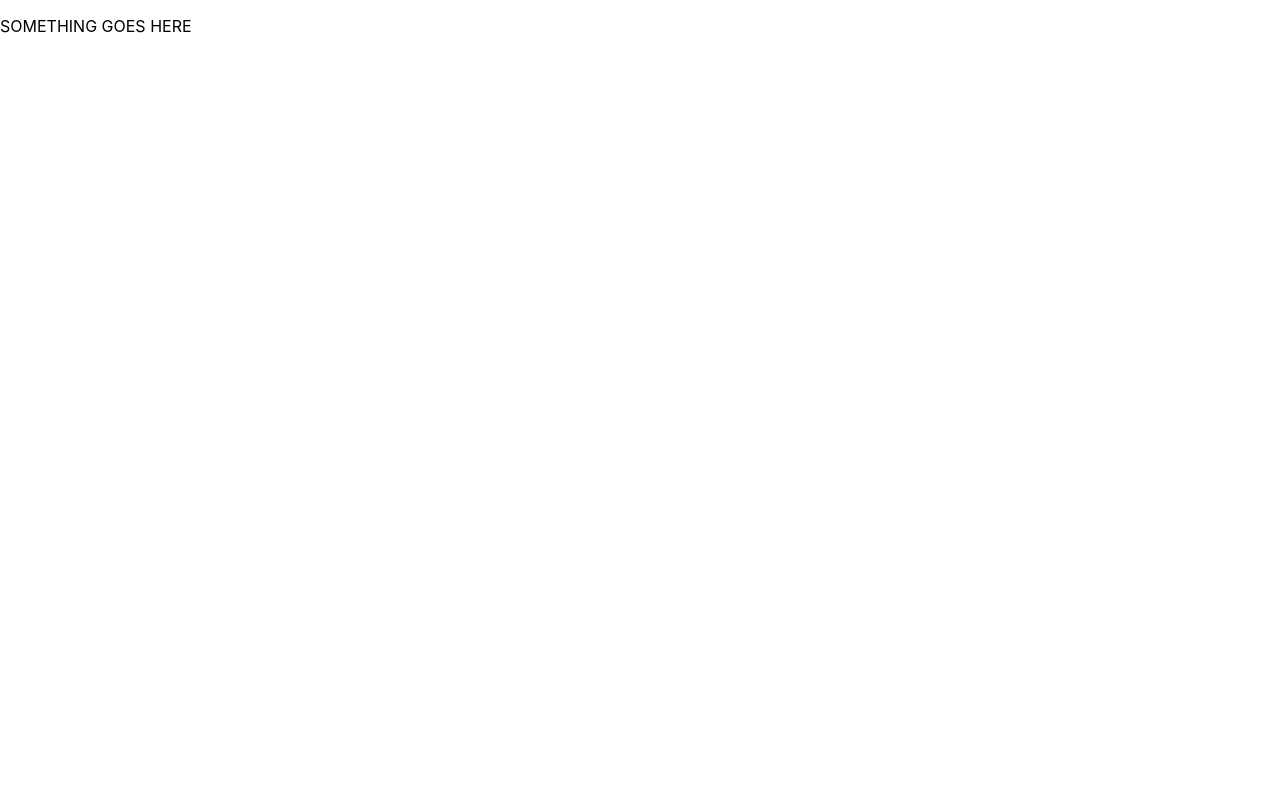
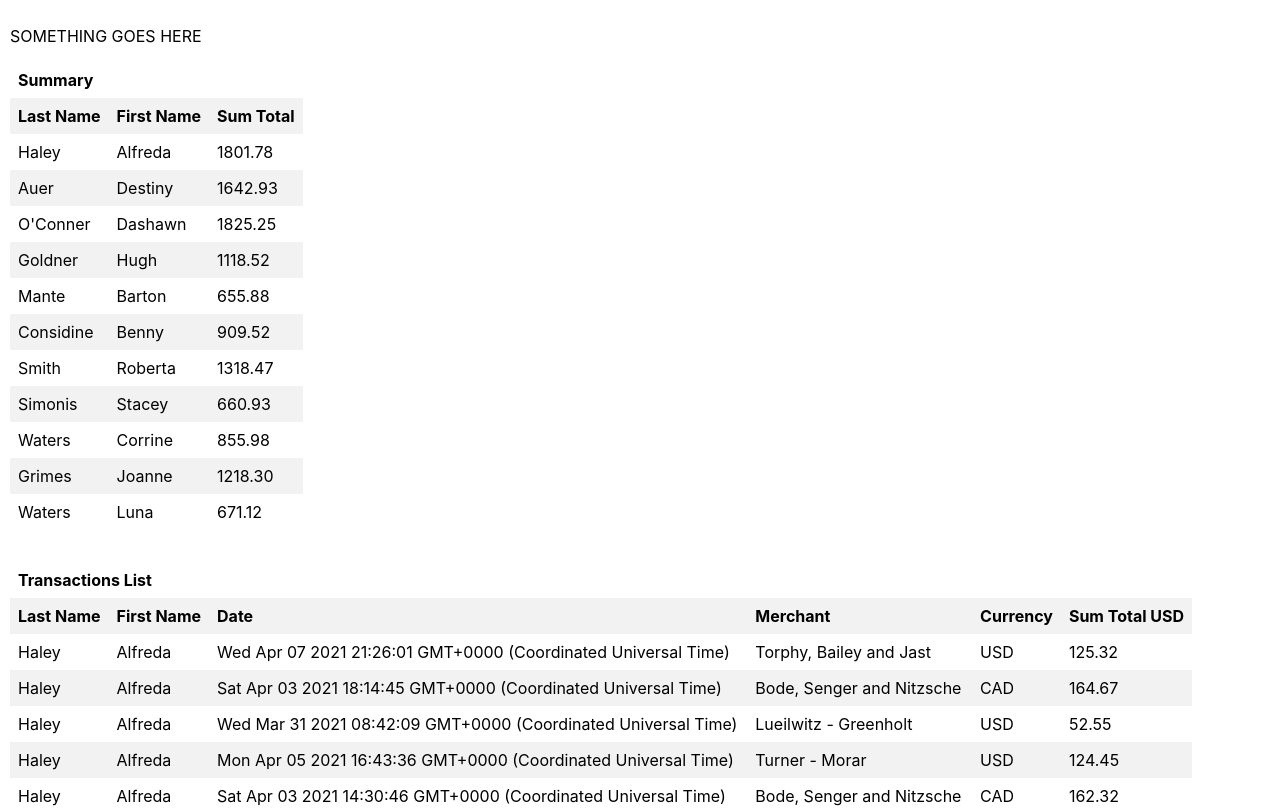
Before and after one commit to deeguyz/hoppier, a React (Create React App) app: page / in a window 1280 px wide. Shown: the top 808 px of the page. Built offline with nearby package versions, Linux system fonts and the light colour scheme.

Commit message:
Added tables with scrollboar

```diff
--- a/package.json
+++ b/package.json
@@ -3,15 +3,21 @@
   "version": "0.1.0",
   "private": true,
   "dependencies": {
+    "@apollo/client": "^3.3.14",
     "@emotion/react": "^11.1.4",
     "@emotion/styled": "^11.0.0",
     "@testing-library/jest-dom": "^5.11.4",
     "@testing-library/react": "^11.1.0",
     "@testing-library/user-event": "^12.1.10",
+    "apollo-client": "^2.6.10",
     "faker": "^5.1.0",
+    "graphql": "^15.5.0",
     "react": "^17.0.1",
+    "react-apollo": "^3.1.5",
     "react-dom": "^17.0.1",
     "react-scripts": "4.0.1",
+    "react-table": "^7.6.3",
+    "react-tables": "^1.0.2",
     "web-vitals": "^0.2.4"
   },
   "scripts": {
--- a/src/App.js
+++ b/src/App.js
@@ -1,6 +1,8 @@
 import styled from '@emotion/styled';
-import {useState} from 'react';
+import {useMemo, useState} from 'react';
 import { getMerchants, getTransactions, getUsers } from './utils/GraphQLData';
+import Table from './table';
+import './table.css';
 
 const Content = styled.div`
   box-shadow: 0px 4px 15px rgba(0, 0, 0, 0.08);
@@ -13,6 +15,7 @@ function App() {
   const [merchants, setMerchants] = useState([]);
   const [transactions, setTransactions] = useState([]);
   const [users, setUsers] = useState([]);
+  const [toggle, setToggle] = useState('USD');
 
   getMerchants().then((value) => {
     setMerchants(value);
@@ -31,29 +34,117 @@ function App() {
   const transac = transactions;
   const user = users;
 
-  for(var i in merch){
+  for(let i in merch){
     console.log(merch[i]);
-    // if(merch[i].currency === 'CAD'){
-    //   console.log(merch[i])
-    // }
   }
 
-  for(var i in transac){
+  for(let i in transac){
     console.log(transac[i]);
   }
 
-  for(var i in user) {
+  for(let i in user) {
     console.log(user[i]);
   }
+
+  var history = [];
+  var summary = [];
+  for(let i in user){
+    let count = 0;
+    for(let j in transac){
+      if(user[i].cardId === transac[j].cardId){
+        count = count + transac[j].amountInUSDCents;
+
+        let res = merch.find(e => {
+          return e.networkId === transac[j].merchantNetworkId;
+        })
+
+        history.push({"UID": user[i].id,"lastName": user[i].lastName, "firstName": user[i].firstName, "date": transac[j].date.toString(), "merchant": res.name, "currency": res.currency, "totalUSD": (transac[j].amountInUSDCents/60).toFixed(2) });
+      }
+    }
+    summary.push({"UID": user[i].id,"lastName": user[i].lastName, "firstName": user[i].firstName, "sum": (count/60.0).toFixed(2)});
+  }
+
+  console.log(summary);
+  console.log(history);
+
+  for(let i in summary){
+    console.log(summary[i]);
+  }
+
+  for(let i in history){
+    console.log(history[i]);
+  }
+
+  const columnSummary = useMemo (
+    () => [
+      {
+        Header: "Summary",
+        columns: [
+          {
+            Header: "Last Name",
+            accessor: "lastName"
+          },
+          {
+            Header: "First Name",
+            accessor: "firstName"
+          },
+          {
+            Header: "Sum Total",
+            accessor: "sum"
+          }
+        ]
+      }
+    ],
+    []
+  )
+
+  const columnList = useMemo (
+    () => [
+      {
+        Header: "Transactions List",
+        columns: [
+          {
+            Header: "Last Name",
+            accessor: "lastName"
+          },
+          {
+            Header: "First Name",
+            accessor: "firstName"
+          },
+          {
+            Header: "Date",
+            accessor: "date"
+          },
+          {
+            Header: "Merchant",
+            accessor: "merchant"
+          },
+          {
+            Header: "Currency",
+            accessor: "currency"
+          },
+          {
+            Header: "Sum Total USD",
+            accessor: "totalUSD"
+          }
+        ]
+      }
+    ],
+    []
+  )
 
 
   return (
     // <Content>App goes here!</Content>
-    <div>
-      <p>
-        SOMETHING GOES HERE
-      </p>
-    </div>
+    <Content>
+      <div>
+        <p>
+          SOMETHING GOES HERE
+        </p>
+        <Table columns={columnSummary} data={summary} />
+        <Table columns={columnList} data={history} />
+      </div>
+    </Content>
   );
 }
 
--- /dev/null
+++ b/src/table.css
@@ -0,0 +1,21 @@
+table {
+    border-collapse: collapse;
+    width: 100%;
+    height: 500px;
+    display:block;
+    overflow-y: scroll;
+    position: relative;
+}
+
+html, body {
+    width:100%;
+    margin:0;
+    padding:0;
+}
+
+th, td {
+    text-align: left;
+    padding: 8px;
+}
+
+tr:nth-child(even) {background-color: #f2f2f2;}
--- /dev/null
+++ b/src/table.js
@@ -0,0 +1,41 @@
+import React from 'react';
+import {useTable} from 'react-table';
+
+export default function Table({columns, data}) {
+    const {
+        getTableProps, // table props from react-table
+        getTableBodyProps, // table body props from react-table
+        headerGroups, // headerGroups, if your table has groupings
+        rows, // rows for the table based on the data passed
+        prepareRow // Prepare the row (this function needs to be called for each row before getting the row props)
+    } = useTable({
+        columns,
+        data
+    });
+
+    return (
+        <table {...getTableProps()}>
+          <thead>
+            {headerGroups.map(headerGroup => (
+              <tr {...headerGroup.getHeaderGroupProps()}>
+                {headerGroup.headers.map(column => (
+                  <th {...column.getHeaderProps()}>{column.render("Header")}</th>
+                ))}
+              </tr>
+            ))}
+          </thead>
+          <tbody {...getTableBodyProps()}>
+            {rows.map((row, i) => {
+              prepareRow(row);
+              return (
+                <tr {...row.getRowProps()}>
+                  {row.cells.map(cell => {
+                    return <td {...cell.getCellProps()}>{cell.render("Cell")}</td>;
+                  })}
+                </tr>
+              );
+            })}
+          </tbody>
+        </table>
+    );
+}
```
Also changed, not shown: 1 other file (tests, documents, lock files or other folders).
